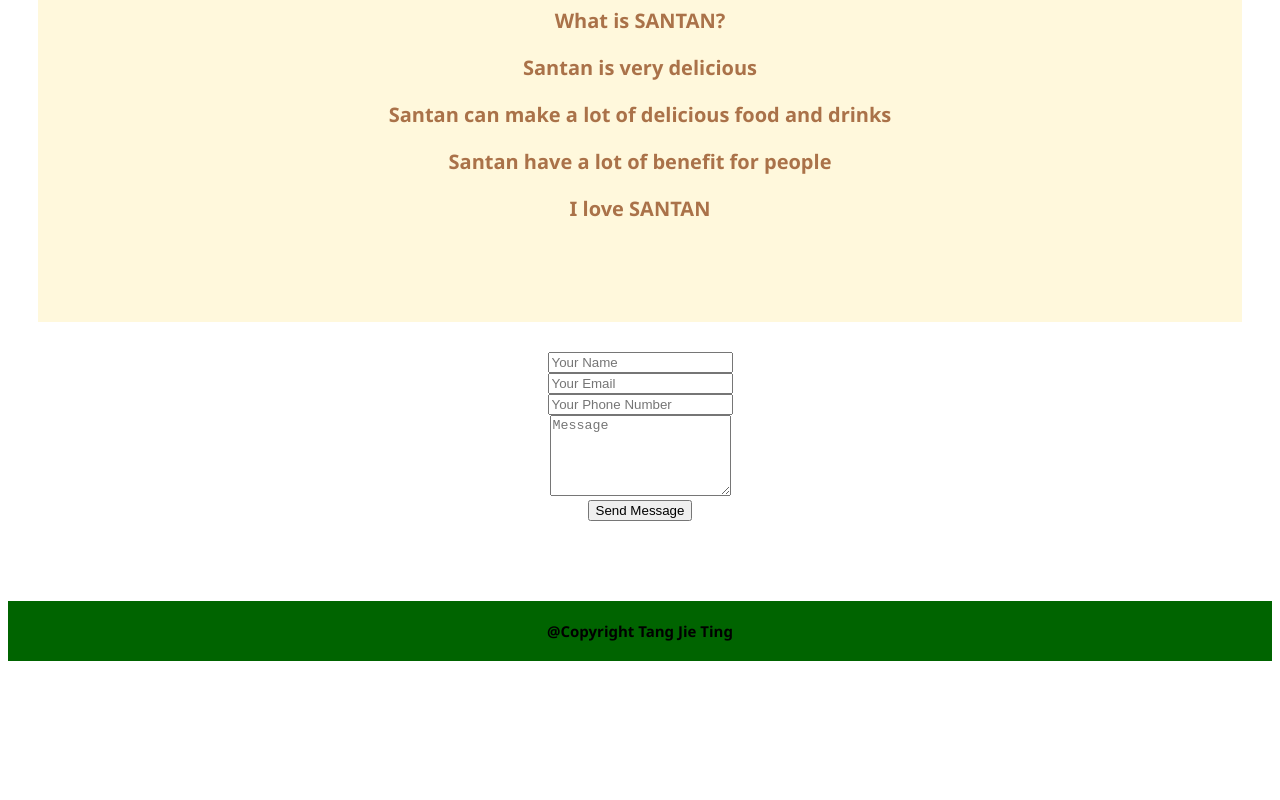
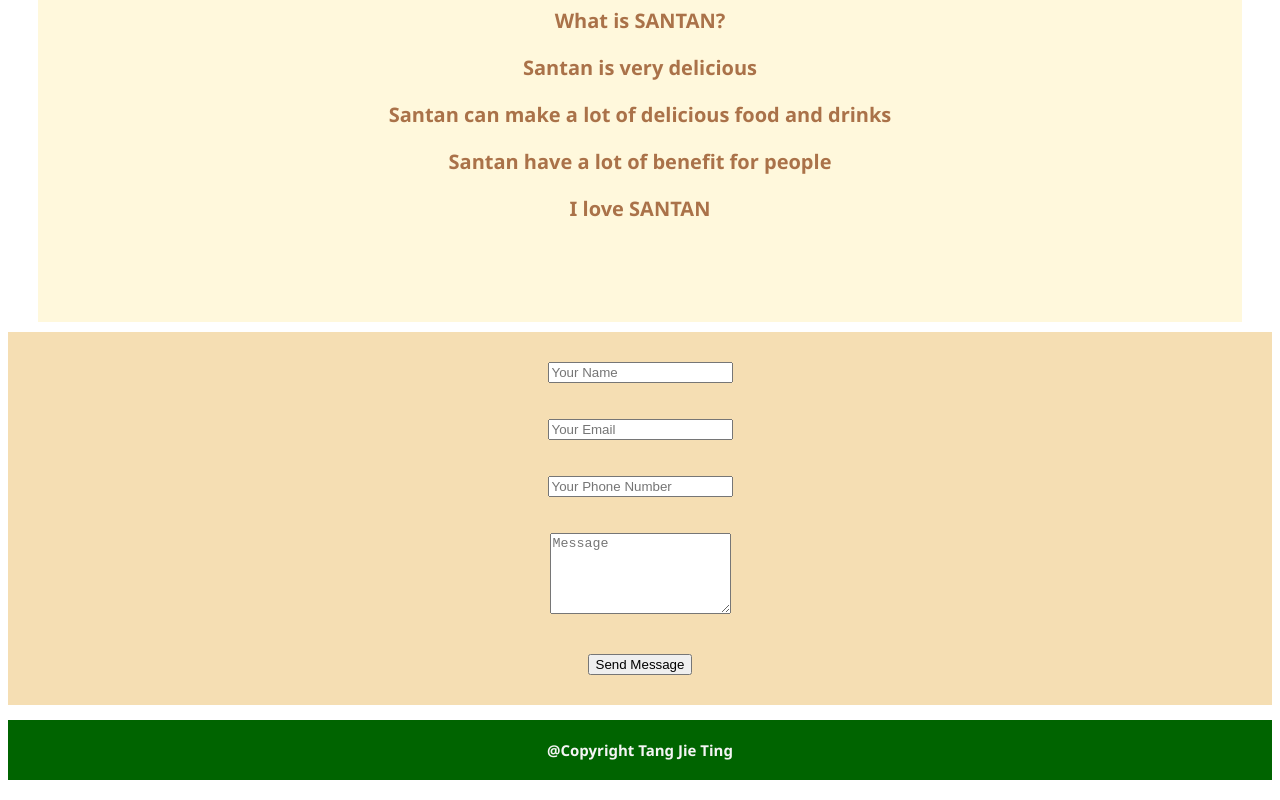
Before and after one commit to TangJieTing/jour2053, a plain HTML site: page index.html in a window 1280 px wide. Shown: the part 979-1779 px from the top of the page. Before the commit the page ends 1660 px from the top, so only its background shows below. Drawn offline with Linux system fonts and the light colour scheme.

Commit message:
Edit something

```diff
--- a/style.css
+++ b/style.css
@@ -29,7 +29,7 @@
     font-family: 'Segoe UI', Tahoma, Geneva, Verdana, sans-serif;
     background-color: cornsilk;
     margin-top: 15px;
-    margin-bottom: 30px;
+    margin-bottom: 10px;
     margin-left: 30px;
     margin-right: 30px;
     padding-bottom: 80px;
@@ -53,17 +53,20 @@
 }
 
 .contact{
+    background-color: wheat;
     size: 30px;
     text-align: center;
+    padding-bottom: 30px;
+    padding-top: 30px;
 }
 
 #footer{
     background-color: darkgreen;
     margin-bottom: 20px;
-    margin-top: 80px;
 }
 
 .footer-p{
+    color: whitesmoke;
     padding-top: 20px;
     padding-bottom: 20px;
     font-size: 15px;
```
Also changed, not shown: index.html (+8 -0 lines).
